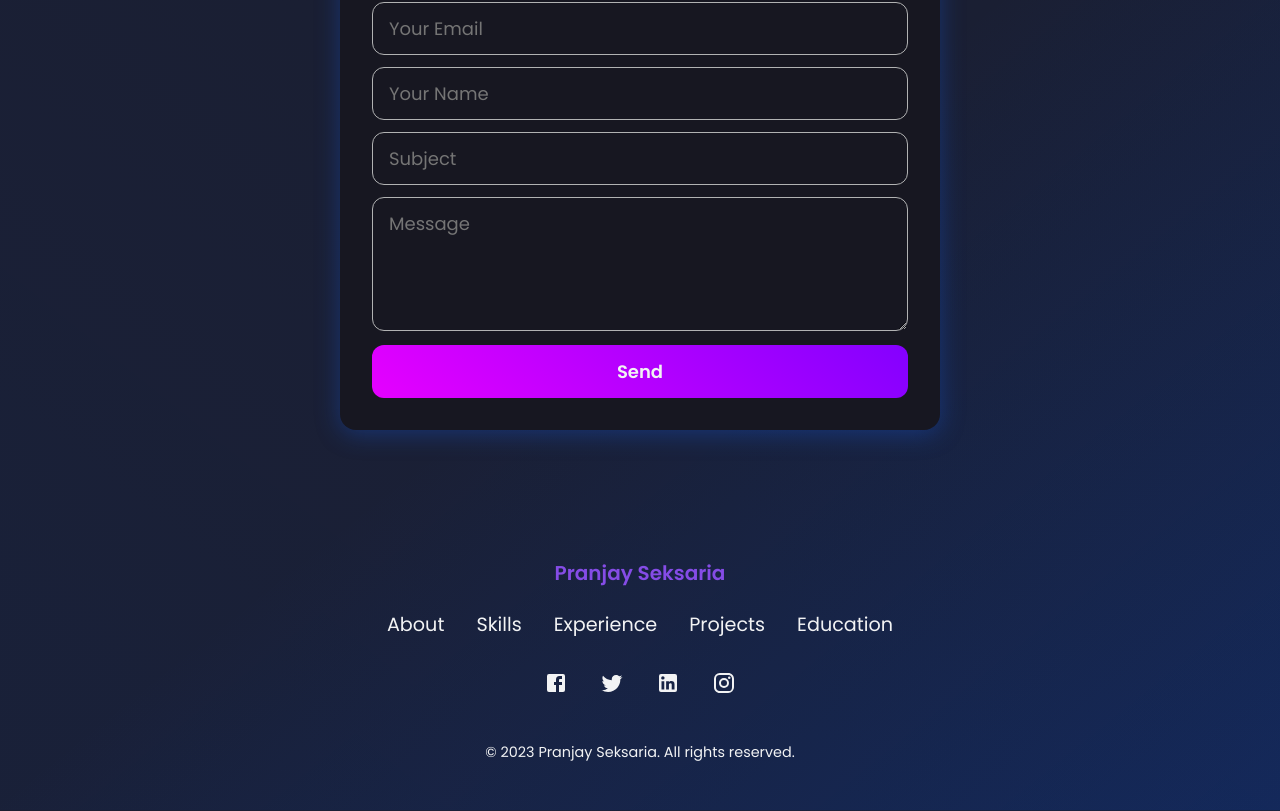
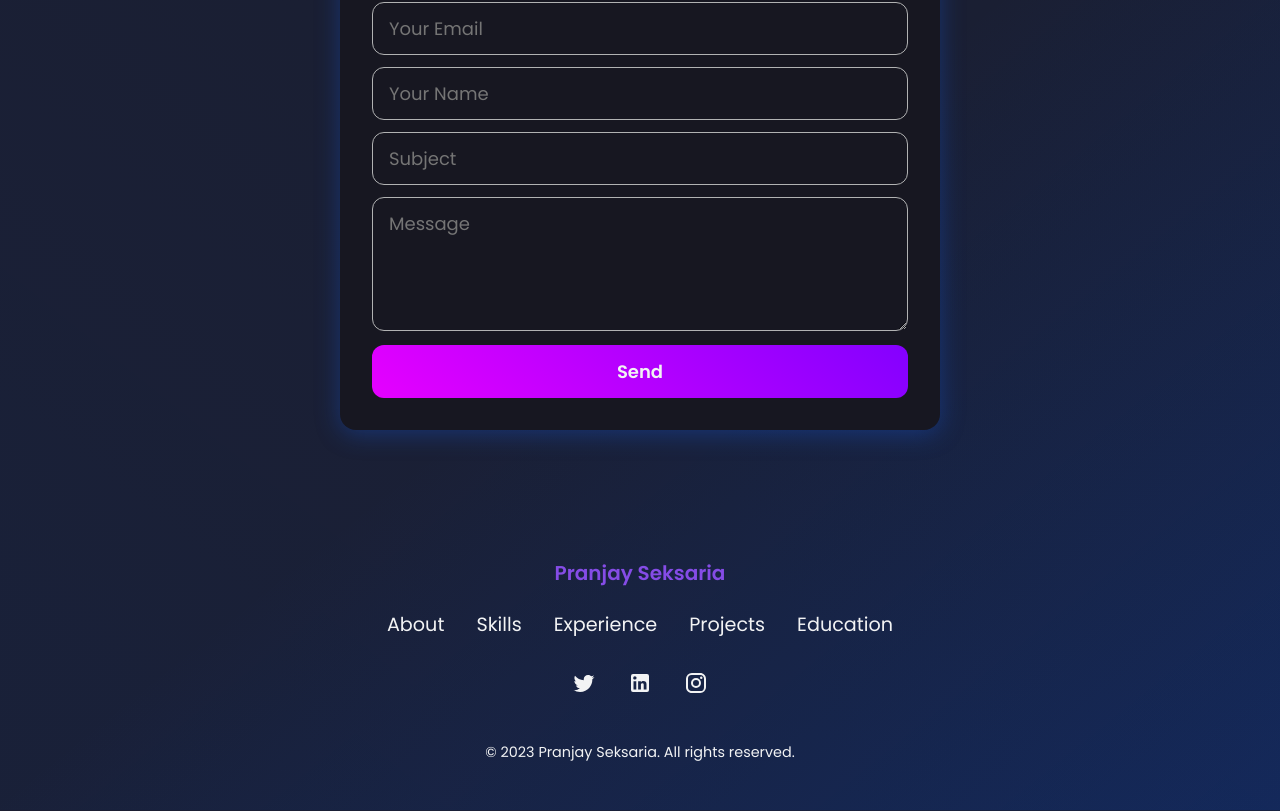
Before and after one commit to Pranjay99/Portfolio, a React (Create React App) app: page / in a window 1280 px wide. Shown: the part 5910-6721 px from the top of the page. Built offline with nearby package versions, Linux system fonts and the light colour scheme; the HTML template or start-up script is replaced by a standard one.

Commit message:
Update index.js

```diff
--- a/src/components/Footer/index.js
+++ b/src/components/Footer/index.js
@@ -97,7 +97,6 @@ function Footer() {
           <NavLink href="#education">Education</NavLink>
         </Nav>
         <SocialMediaIcons>
-          <SocialMediaIcon href={Bio.facebook} target="display"><FacebookIcon /></SocialMediaIcon>
           <SocialMediaIcon href={Bio.twitter} target="display"><TwitterIcon /></SocialMediaIcon>
           <SocialMediaIcon href={Bio.linkedin} target="display"><LinkedInIcon /></SocialMediaIcon>
           <SocialMediaIcon href={Bio.insta} target="display"><InstagramIcon /></SocialMediaIcon>
```
